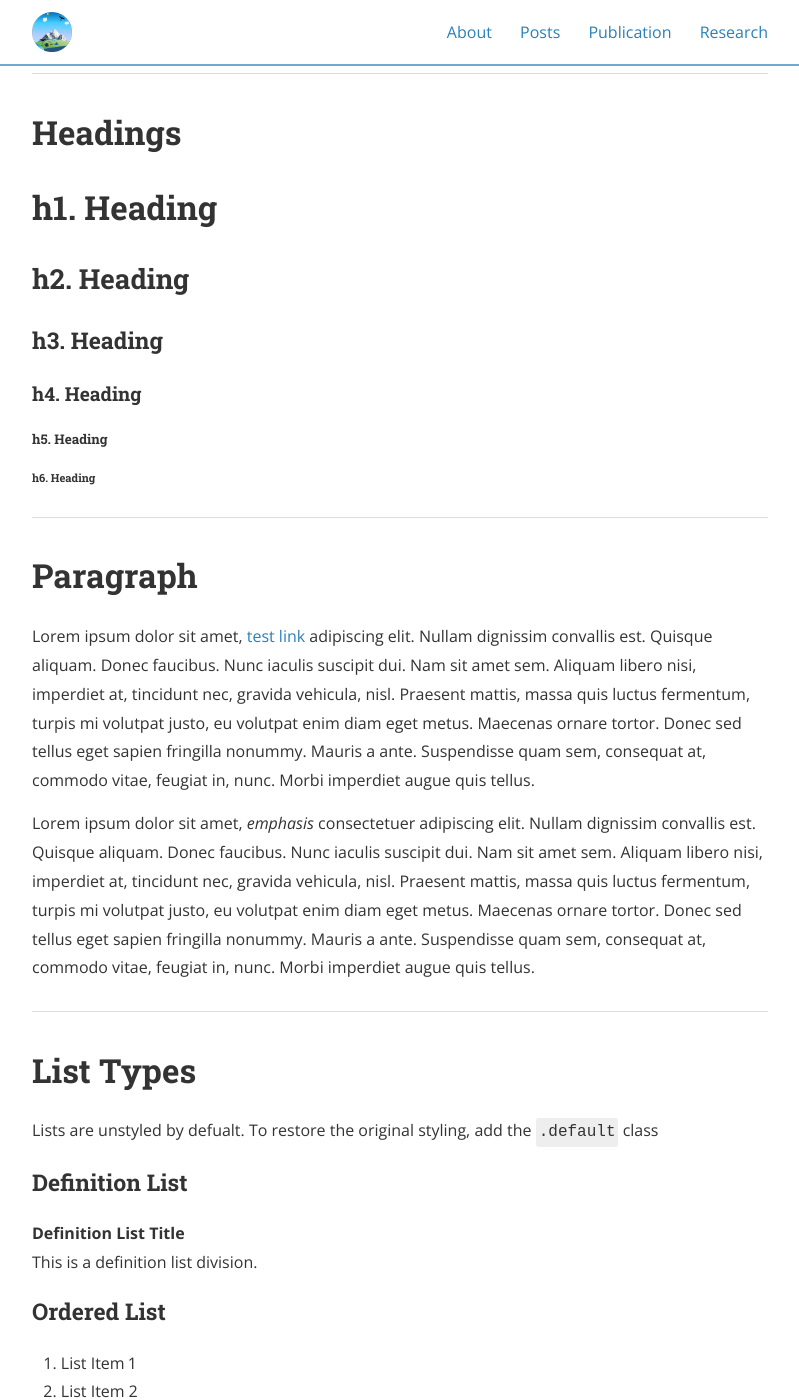
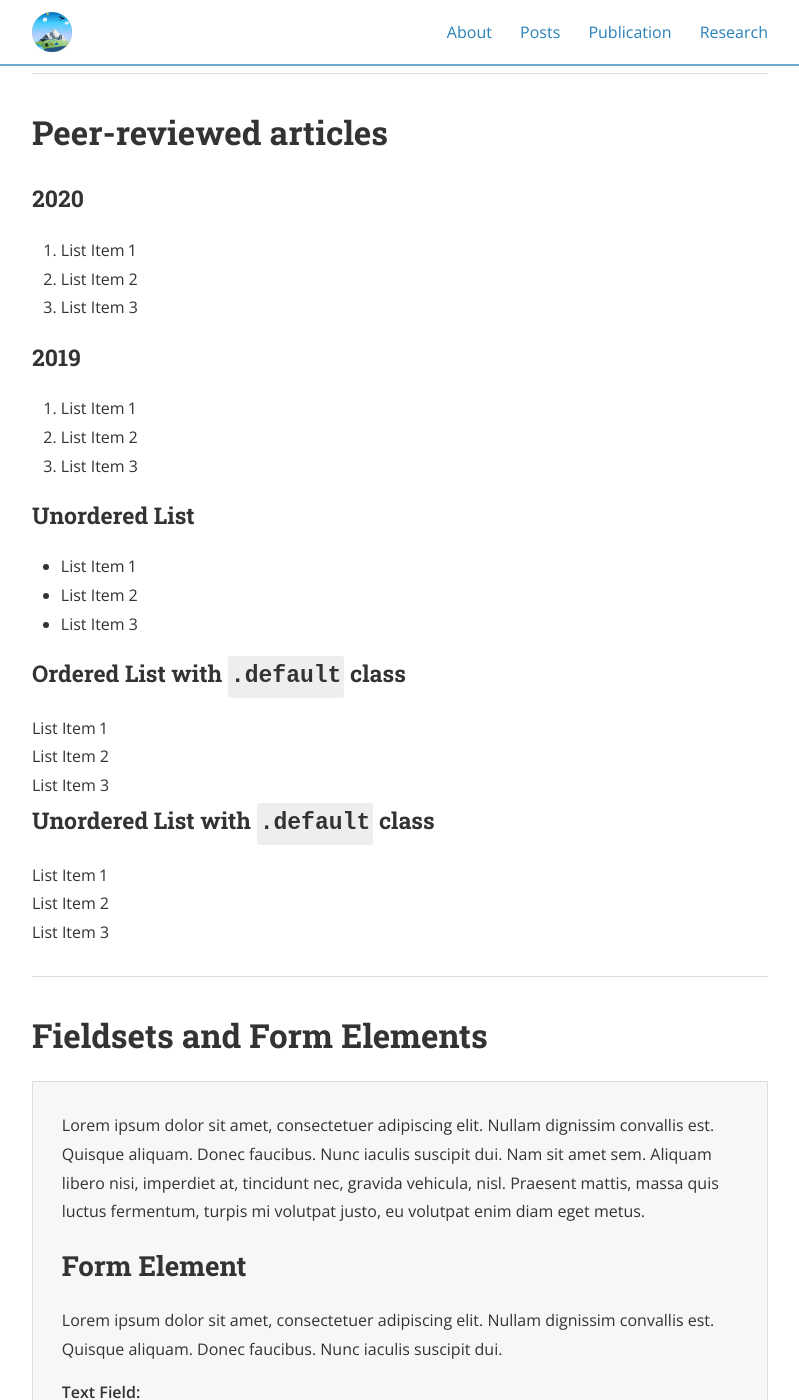
Before and after one commit to 12530/rshydro, a Jekyll site: the page built from publication.md, in a window 1280 px wide and 1400 px high, scrolled down 259 px. Shown: the whole window, without its empty margins (240-1039 px from the left). Built offline with Jekyll 4.4.1, drawn with Linux system fonts in a browser that asks for light colours; nearby versions of some CDN libraries.

Commit message:
add pubs

```diff
--- a/publication.md
+++ b/publication.md
@@ -9,36 +9,16 @@ main_nav: true
 
 <hr>
 
-<h1 id="headings">Headings</h1>
+<h1 id="list_types">Peer-reviewed articles</h1>
 
-<h1>h1. Heading</h1>
-<h2>h2. Heading</h2>
-<h3>h3. Heading</h3>
-<h4>h4. Heading</h4>
-<h5>h5. Heading</h5>
-<h6>h6. Heading</h6>
+<h3>2020</h3>
+<ol>
+  <li>List Item 1</li>
+  <li>List Item 2</li>
+  <li>List Item 3</li>
+</ol>
 
-<hr>
-
-<h1 id="paragraph">Paragraph</h1>
-
-<p>Lorem ipsum dolor sit amet, <a href="#" title="test link">test link</a> adipiscing elit. Nullam dignissim convallis est. Quisque aliquam. Donec faucibus. Nunc iaculis suscipit dui. Nam sit amet sem. Aliquam libero nisi, imperdiet at, tincidunt nec, gravida vehicula, nisl. Praesent mattis, massa quis luctus fermentum, turpis mi volutpat justo, eu volutpat enim diam eget metus. Maecenas ornare tortor. Donec sed tellus eget sapien fringilla nonummy. Mauris a ante. Suspendisse quam sem, consequat at, commodo vitae, feugiat in, nunc. Morbi imperdiet augue quis tellus.</p>
-
-<p>Lorem ipsum dolor sit amet, <em>emphasis</em> consectetuer adipiscing elit. Nullam dignissim convallis est. Quisque aliquam. Donec faucibus. Nunc iaculis suscipit dui. Nam sit amet sem. Aliquam libero nisi, imperdiet at, tincidunt nec, gravida vehicula, nisl. Praesent mattis, massa quis luctus fermentum, turpis mi volutpat justo, eu volutpat enim diam eget metus. Maecenas ornare tortor. Donec sed tellus eget sapien fringilla nonummy. Mauris a ante. Suspendisse quam sem, consequat at, commodo vitae, feugiat in, nunc. Morbi imperdiet augue quis tellus.</p>
-
-<hr>
-
-<h1 id="list_types">List Types</h1>
-
-<p>Lists are unstyled by defualt. To restore the original styling, add the <code>.default</code> class</p>
-
-<h3>Definition List</h3>
-<dl>
-  <dt>Definition List Title</dt>
-  <dd>This is a definition list division.</dd>
-</dl>
-
-<h3>Ordered List</h3>
+<h3>2019</h3>
 <ol>
   <li>List Item 1</li>
   <li>List Item 2</li>
```
